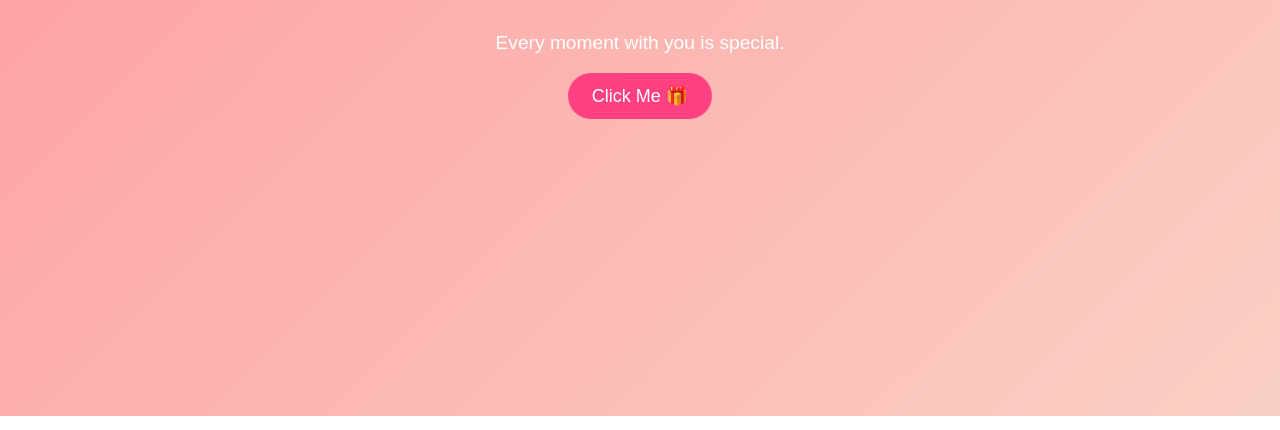
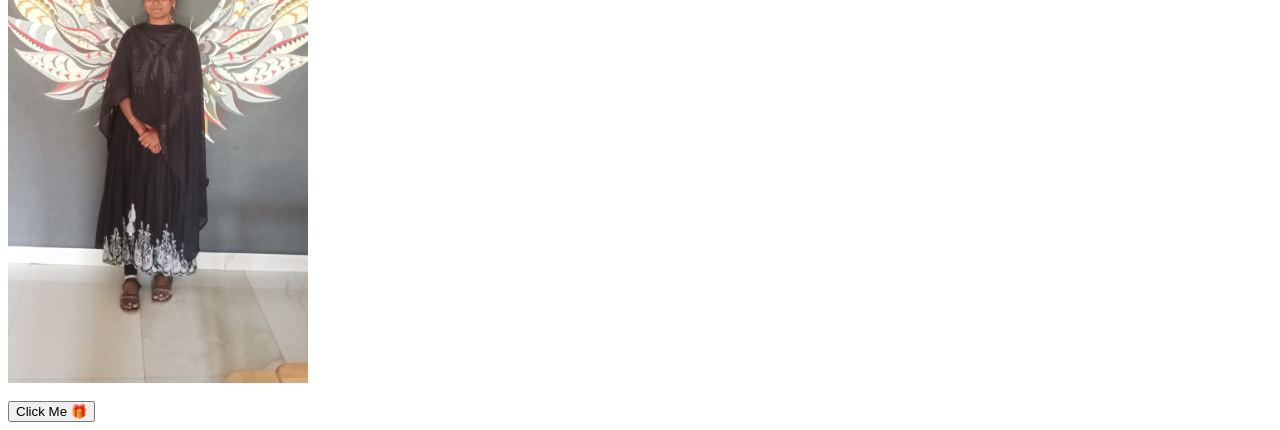
Before and after one commit to harisekar1297-cell/mathumitha-birthday, a plain HTML site: page index.html in a window 1280 px wide. Shown: the part 384-814 px from the top of the page. Drawn offline with Linux system fonts and the light colour scheme.

Commit message:
Update index.html

```diff
--- a/index.html
+++ b/index.html
@@ -1,21 +1,15 @@
-<!DOCTYPE html>
-<html lang="en">
-<head>
-<meta charset="UTF-8">
-<meta name="viewport" content="width=device-width, initial-scale=1.0">
-<title>Happy Birthday ❤️</title>
-<link rel="stylesheet" href="style.css">
-</head>
-
 <body>
 
 <h1>Happy Birthday Mathumitha ❤️</h1>
 
 <p>Every moment with you is special.</p>
 
+<img id="slideshow" src="photos/IMG-20260207-WA0007.jpg" width="300">
+
+<br><br>
+
 <button onclick="showMessage()">Click Me 🎁</button>
 
 <script src="script.js"></script>
 
 </body>
-</html>
```
